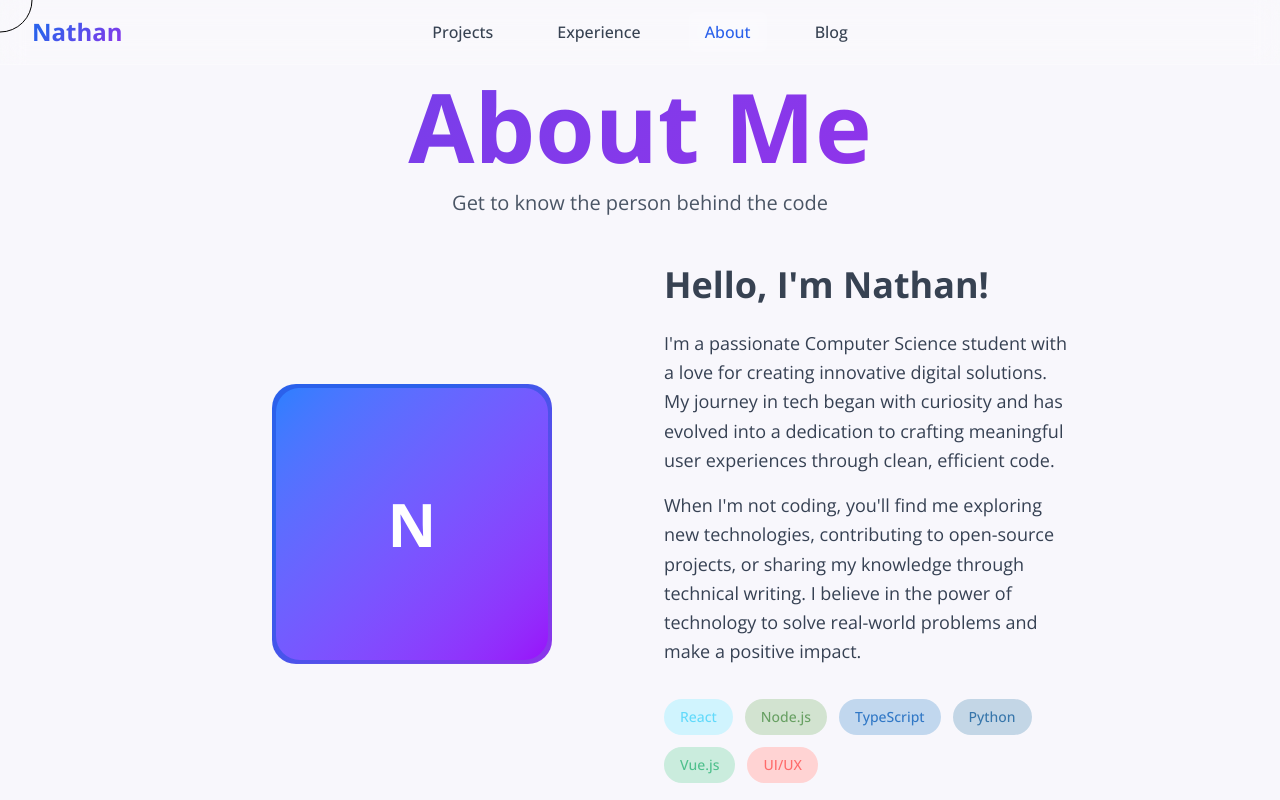
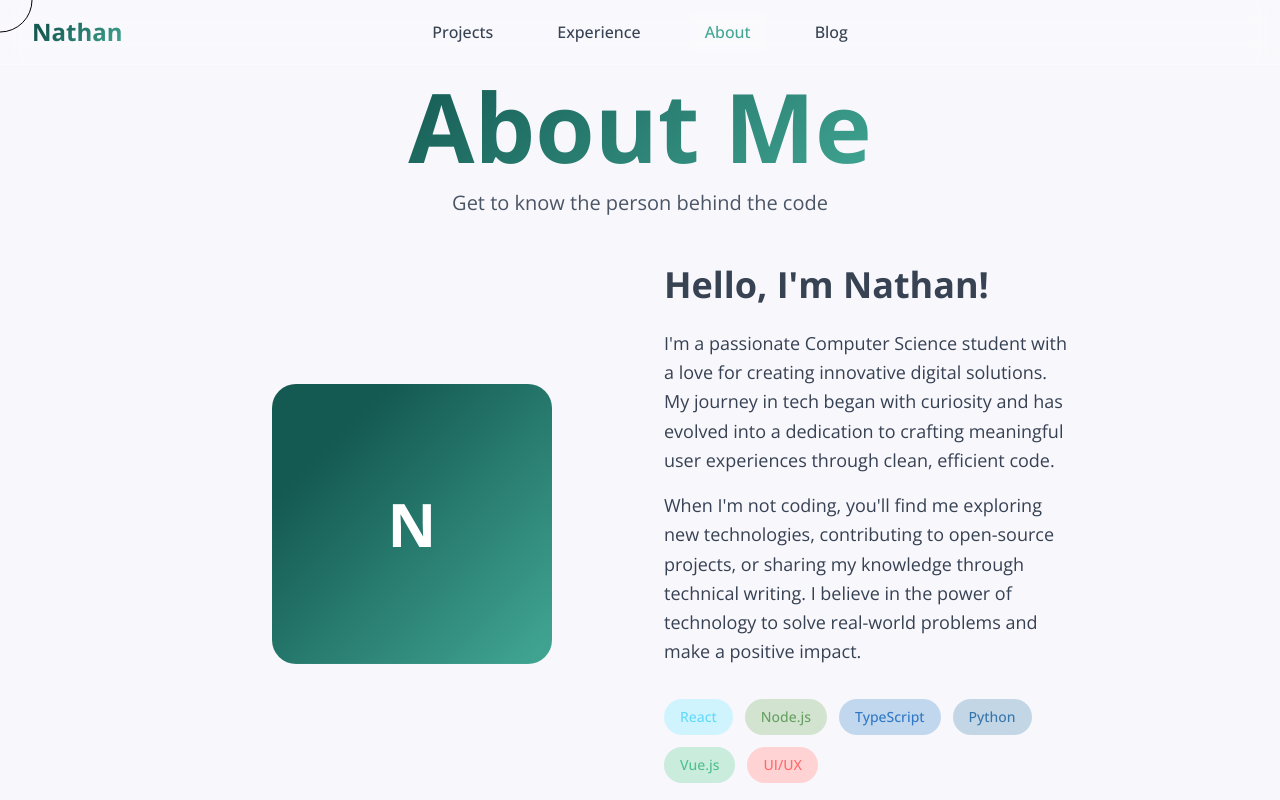
Before and after one commit to NuNathan/nathan_portfolio, a Next.js app: page /main/about-me in a window 1280 px wide. Shown: the top 800 px of the page. Built offline with nearby package versions, Linux system fonts and the light colour scheme.

Commit message:
changed colour scheme

```diff
--- a/src/app/globals.css
+++ b/src/app/globals.css
@@ -3,10 +3,11 @@
 :root {
   --background: #f6f9fc;
   --foreground: #374252;
-  --gradient-primary: linear-gradient(135deg, #2b61eb 20%, #8e35ea 100%);
-  --gradient-title: linear-gradient(90deg,rgba(41, 98, 235, 1) 10%, rgba(147, 51, 234, 1) 50%, rgba(147, 51, 234, 1) 50%, rgba(41, 98, 235, 1) 90%);
-  --gradient-header: linear-gradient(144deg,rgba(119, 63, 234, 1) 0%, rgba(144, 52, 234, 1) 100%);
-  --color-dark-blue: #5d4bea;
+  --gradient-primary: linear-gradient(135deg, #145952 20%, #41A693 100%);
+  --gradient-title: linear-gradient(90deg,rgba(20, 89, 82, 1) 10%, rgba(65, 166, 147, 1) 50%, rgba(65, 166, 147, 1) 50%, rgba(20, 89, 82, 1) 90%);
+  --gradient-header: linear-gradient(144deg,rgba(20, 89, 82, 1) 0%, rgba(65, 166, 147, 1) 100%);
+  --color-dark-blue: #145952;
+  --color-light-blue: #41A693;
   --color-light: #f8f7fc;
   --color-dark: #374252;
 }
@@ -61,6 +62,18 @@
   background-color: var(--color-dark);
 }
 
+.bg-gradient-primary {
+  background: var(--gradient-primary);
+}
+
+.bg-dark-blue {
+  background-color: var(--color-dark-blue);
+}
+
+.border-dark-blue {
+  border-color: var(--color-dark-blue);
+}
+
 /* Float animation for profile images */
 @keyframes float {
   0%, 100% {
--- a/src/app/main/about-me/page.tsx
+++ b/src/app/main/about-me/page.tsx
@@ -94,7 +94,7 @@ export default async function AboutMe() {
                         <div
                             className="w-64 h-64 sm:w-70 sm:h-70 rounded-3xl overflow-hidden float-animation"
                             style={{
-                                 background: 'linear-gradient(135deg, #2b61eb 30%, #8e35ea)', // border gradient
+                                 background: 'var(--gradient-primary)', // border gradient
     padding: '4px'
                             }}
                         >
@@ -109,7 +109,7 @@ export default async function AboutMe() {
                                         alt={aboutMeData?.headshot?.alternativeText || "Headshot"}
                                     />
                                 ) : (
-                                    <div className="w-full h-full bg-gradient-to-br from-blue-500 to-purple-600 rounded-3xl flex items-center justify-center text-white text-6xl font-bold">
+                                    <div className="w-full h-full bg-gradient-primary rounded-3xl flex items-center justify-center text-white text-6xl font-bold">
                                         N
                                     </div>
                                 )}
--- a/src/app/main/layout.tsx
+++ b/src/app/main/layout.tsx
@@ -18,8 +18,6 @@ export default function MainLayout({
         "/main/blog": "Blog & Insights"
     } as const;
 
-    const colour = "#f8f7fc";
-
     // Get heading based on current route
     const getHeading = () => {
         if (routes[pathname as keyof typeof routes]) {
@@ -35,7 +33,7 @@ export default function MainLayout({
     const heading = getHeading();
 
     return (
-        <div className="relative min-h-screen pt-16" style={{ backgroundColor: colour }}>
+        <div className="relative min-h-screen pt-16 bg-light">
             {heading && (
                 <div className="flex items-center justify-center -mb-8 overflow-visible px-4">
                     <span
--- a/src/components/call-to-action/CallToAction.tsx
+++ b/src/components/call-to-action/CallToAction.tsx
@@ -6,7 +6,7 @@ export default function CallToAction() {
 
     return (
         <div className="mt-16 mb-8">
-            <div className="bg-gradient-to-r from-blue-600 to-purple-600 rounded-2xl p-12 text-center">
+            <div className="bg-gradient-primary rounded-2xl p-12 text-center">
                 <h2 className="text-4xl font-bold mb-4 text-white">Ready to Collaborate?</h2>
                 <p className="text-xl mb-8 opacity-90 text-white">
                     Let's bring your next project to life together
@@ -17,7 +17,7 @@ export default function CallToAction() {
                     href="/main/about-me"
                     size="lg"
                     customBackground="white"
-                    className="!text-blue-600 font-semibold hover:!bg-gray-50 hover:!text-blue-700 transition-colors duration-300"
+                    className="!text-dark-blue font-semibold"
                 >
                     Get in Touch
                 </ActionButton>
--- a/src/components/experience/Timeline.tsx
+++ b/src/components/experience/Timeline.tsx
@@ -125,7 +125,7 @@ export default function Timeline({ data }: TimelineProps) {
   return (
     <div className="relative max-w-6xl mx-auto mb-16">
       {/* Main vertical timeline line - positioned at 200px from left on desktop, 30px on mobile */}
-      <div className="absolute left-[30px] md:left-[200px] top-0 bottom-0 w-1 md:w-2 bg-gradient-to-b from-blue-500 via-purple-500 to-pink-500 rounded-full"></div>
+      <div className="absolute left-[30px] md:left-[200px] top-0 bottom-0 w-1 md:w-2 bg-gradient-to-b from-[var(--color-light-blue)] to-[var(--color-dark-blue)] via-[var(--color-light-blue)] rounded-full"></div>
 
       {/* Timeline items grouped by year */}
       <div className="space-y-8">
@@ -133,7 +133,7 @@ export default function Timeline({ data }: TimelineProps) {
           <div key={year} className="relative">
             {/* Year marker */}
             <div className="relative flex items-center mb-8">
-              <div className="absolute left-[30px] md:left-[200px] transform -translate-x-1/2 bg-gradient-to-r from-blue-600 to-purple-600 text-white px-3 py-2 md:px-6 md:py-3 rounded-full font-bold text-sm md:text-lg shadow-lg z-20">
+              <div className="absolute left-[30px] md:left-[200px] transform -translate-x-1/2 bg-gradient-primary text-white px-3 py-2 md:px-6 md:py-3 rounded-full font-bold text-sm md:text-lg shadow-lg z-20">
                 {year === new Date().getFullYear() ? 'Present' : year}
               </div>
             </div>
@@ -282,7 +282,7 @@ export default function Timeline({ data }: TimelineProps) {
         {/* Bottom year tag for visual uniformity */}
         <div className="relative">
           <div className="relative flex items-center mb-8">
-            <div className="absolute left-[30px] md:left-[200px] transform -translate-x-1/2 bg-gradient-to-r from-blue-600 to-purple-600 text-white px-3 py-2 md:px-6 md:py-3 rounded-full font-bold text-sm md:text-lg shadow-lg z-20">
+            <div className="absolute left-[30px] md:left-[200px] transform -translate-x-1/2 bg-gradient-primary text-white px-3 py-2 md:px-6 md:py-3 rounded-full font-bold text-sm md:text-lg shadow-lg z-20">
               {previousYear}
             </div>
           </div>
--- a/src/components/navigation/TopNavigation.tsx
+++ b/src/components/navigation/TopNavigation.tsx
@@ -68,9 +68,9 @@ export default function TopNavigation({ className = '' }: TopNavigationProps) {
                       onMouseLeave={() => setActiveItem(null)}
                       className={`px-4 py-2 text-base font-medium rounded-md ${
                         isActive
-                          ? 'text-[#2b61eb] bg-light/60 backdrop-blur-sm'
+                          ? 'text-[var(--color-light-blue)] bg-light/60 backdrop-blur-sm'
                           : activeItem === item.name
-                          ? 'text-gradient-primary bg-light/60 backdrop-blur-sm'
+                          ? 'text-dark-blue bg-light/60 backdrop-blur-sm'
                           : 'text-dark'
                       }`}
                       prefetch={true}
@@ -132,8 +132,8 @@ export default function TopNavigation({ className = '' }: TopNavigationProps) {
                   onClick={() => setIsMobileMenuOpen(false)}
                   className={`block w-full text-left px-4 py-3 text-base font-medium rounded-lg transition-all duration-200 ${
                     isActive
-                      ? 'text-[#2b61eb] bg-blue-50 border-l-4 border-[#2b61eb]'
-                      : 'text-dark hover:text-[#2b61eb] hover:bg-gray-50 hover:translate-x-1'
+                      ? 'text-[var(--color-light-blue)] bg-light/60 border-l-4 border-[var(--color-light-blue)]'
+                      : 'text-dark hover:text-dark-blue hover:bg-light/40 hover:translate-x-1'
                   }`}
                   prefetch={true}
                 >
--- a/src/components/spotlight/GlobalSpotlight.tsx
+++ b/src/components/spotlight/GlobalSpotlight.tsx
@@ -105,7 +105,7 @@ export default function GlobalSpotlight() {
   // Determine spotlight size and appearance
   const getSpotlightClasses = () => {
     if (hoveringButton) {
-      return "w-[50px] h-[50px] border-[1.5px] border-black bg-[rgba(119,63,234,0.2)]";
+      return "w-[50px] h-[50px] border-[1.5px] border-black bg-[rgba(20,89,82,0.2)]";
     }
     if (hoveringTitle && pathname === '/') {
       return "w-[200px] h-[200px] bg-white mix-blend-overlay ";
--- a/src/components/title/Title.tsx
+++ b/src/components/title/Title.tsx
@@ -1,6 +1,5 @@
 'use client';
 import "./title.css";
-import CustomButton from "../ui/CustomButton";
 import TrackedCustomButton from "../ui/TrackedCustomButton";
 import Link from 'next/link';
 
@@ -53,7 +52,7 @@ const DivWrapper = ({mouseEnter, mouseLeave, hidden, header, subHeader, resumeUr
       {/* Custom Buttons */}
       <div className="mt-8 flex flex-col sm:flex-row gap-4 justify-center relative z-10">
         <Link href="/main/projects" prefetch={true}>
-          <CustomButton
+          <TrackedCustomButton
             type="filled"
             text="Explore My Work"
           />
--- a/src/components/ui/ActionButton.tsx
+++ b/src/components/ui/ActionButton.tsx
@@ -46,9 +46,8 @@ export default function ActionButton({
   // Variant styles with enhanced gradients and hover effects
   const variantStyles = {
     primary: `
-      bg-gradient-to-r from-blue-600 to-purple-600 text-white
-      hover:from-blue-700 hover:to-purple-700
-      hover:shadow-blue-500/25
+      bg-gradient-primary text-white
+      hover:shadow-lg
       before:absolute before:inset-0 before:bg-gradient-to-r before:from-white/20 before:to-transparent
       before:opacity-0 before:transition-opacity before:duration-300 hover:before:opacity-100
     `,
--- a/src/components/ui/CustomButton.tsx
+++ /dev/null
@@ -1,124 +0,0 @@
-interface CustomButtonProps {
-  type: 'filled' | 'outlined' | 'box';
-  text: string;
-  onClick?: () => void;
-  className?: string;
-  customBackground?: string; // For custom gradient or solid color
-  fontSize?: string; // Custom font size
-  fontWeight?: number; // Custom font weight
-  altStyle?: boolean;
-}
-
-export default function CustomButton({
-  type,
-  text,
-  onClick,
-  className = '',
-  customBackground,
-  fontSize = '0.95rem', // Default to smaller size (14px)
-  fontWeight = 400, // Default to lighter weight
-  altStyle = false,
-}: CustomButtonProps) {
-
-  const baseStyles = `
-    px-6 sm:px-8 py-3 sm:py-4
-    transition-all duration-300 ease-out cursor-pointer
-    inline-flex items-center justify-center
-    text-sm sm:text-base
-
-  `;
-  const altStyles = `
-    py-3 sm:py-4
-    transition-all duration-300 ease-out cursor-pointer
-    inline-flex items-center justify-center
-    w-full
-    text-sm sm:text-base
-  `;
-
-  const filledStyles = `
-    rounded-full
-    bg-[linear-gradient(135deg,_#2b61eb_20%,_#8e35ea_100%)]
-    text-white
-    hover:shadow-lg
-    hover:scale-105
-    active:scale-95
-  `;
-
-  const outlinedStyles = `
-    rounded-full
-    border-2
-    border-[#2b61eb]
-    text-[#2b61eb]
-    bg-transparent
-    hover:bg-[#2b61eb]
-    hover:text-white
-    hover:shadow-lg
-    hover:scale-105
-    active:scale-95
-  `;
-
-  const boxStyles = `
-    rounded-lg
-    text-white
-    hover:shadow-lg
-    hover:scale-105
-    active:scale-95
-  `;
-
-  const getButtonStyles = () => {
-    if (type === 'filled') return filledStyles;
-    if (type === 'outlined') return outlinedStyles;
-    if (type === 'box') return boxStyles;
-    return filledStyles;
-  };
-
-  const buttonStyles = getButtonStyles();
-
-  const getButtonStyle = () => {
-    const baseStyle = {
-      fontWeight: fontWeight,
-      fontSize: fontSize,
-    };
-
-    if (type === 'box' && customBackground) {
-      return {
-        ...baseStyle,
-        background: customBackground,
-      };
-    }
-
-    if (type === 'box') {
-      // Default box background (same as filled)
-      return {
-        ...baseStyle,
-        background: 'linear-gradient(135deg, #2b61eb 20%, #8e35ea 100%)',
-      };
-    }
-
-    return baseStyle;
-  };
-
-  // If no onClick is provided, render as a div (for use in links)
-  if (!onClick) {
-    return (
-      <div
-        className={`${altStyle ? altStyles : baseStyles} ${buttonStyles} ${className}`}
-        style={getButtonStyle()}
-      >
-        {text}
-      </div>
-    );
-  }
-
-  // If onClick is provided, we need to use a Client Component
-  // For now, just render as a div since we're in Server Component context
-  return (
-    <button
-      className={`${altStyle ? altStyles : baseStyles} ${buttonStyles} ${className}`}
-      style={getButtonStyle()}
-      onClick={onClick}
-    >
-      {text}
-    </button>
-  );
-}
--- a/src/components/ui/TrackedCustomButton.tsx
+++ b/src/components/ui/TrackedCustomButton.tsx
@@ -59,7 +59,6 @@ export default function TrackedCustomButton({
 
   const filledStyles = `
     rounded-full
-    bg-[linear-gradient(135deg,_#2b61eb_20%,_#8e35ea_100%)]
     text-white
     hover:shadow-lg
     hover:scale-105
@@ -69,10 +68,10 @@ export default function TrackedCustomButton({
   const outlinedStyles = `
     rounded-full
     border-2
-    border-[#2b61eb]
-    text-[#2b61eb]
+    border-[var(--color-dark-blue)]
+    text-[var(--color-dark-blue)]
     bg-transparent
-    hover:bg-[#2b61eb]
+    hover:bg-[var(--color-dark-blue)]
     hover:text-white
     hover:shadow-lg
     hover:scale-105
@@ -113,7 +112,15 @@ export default function TrackedCustomButton({
       // Default box background (same as filled)
       return {
         ...baseStyle,
-        background: 'linear-gradient(135deg, #2b61eb 20%, #8e35ea 100%)',
+        background: 'var(--gradient-primary)',
+      };
+    }
+
+    if (type === 'filled') {
+      // Use gradient from globals.css
+      return {
+        ...baseStyle,
+        background: 'var(--gradient-primary)',
       };
     }
 
```
Also changed, not shown: src/components/project-slide/ProjectSlide.tsx (+1 -1 lines).
